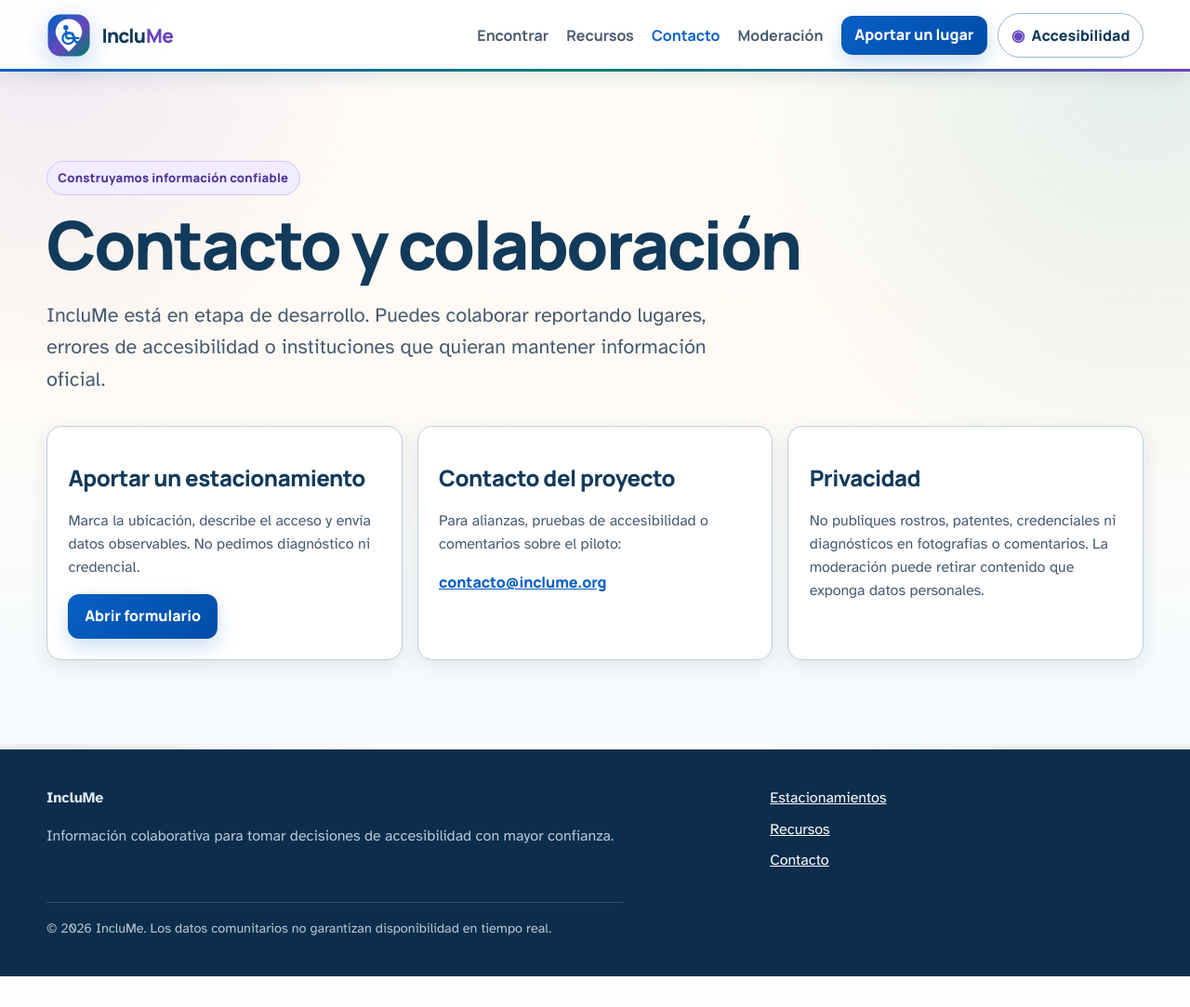
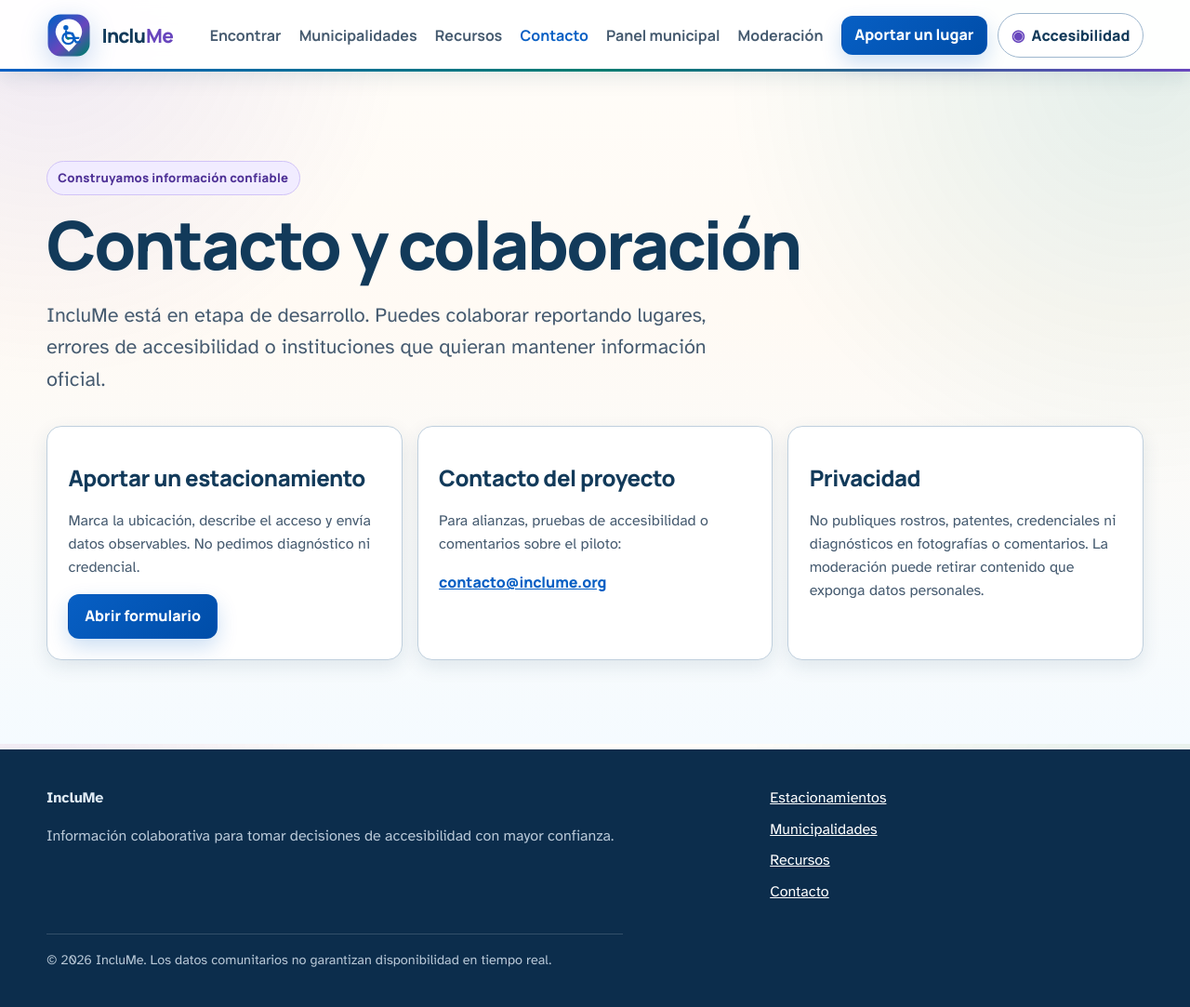
Before and after one commit to Crohnoz/IncluMe, a Django app: page /contact/ in a window 1280 px wide. Shown: the whole page at 93% size. Before the commit the page ends 1050 px from the top, so only its background shows below. Run offline with Django 5.2, Linux system fonts and the light colour scheme; a user stored in the database is signed in.

Commit message:
feat: add municipal pilot navigation

```diff
--- a/templates/base.html
+++ b/templates/base.html
@@ -51,12 +51,14 @@
             <div class="site-header__actions">
                 <nav class="desktop-nav" aria-label="Navegación principal">
                     <a href="{% url 'parking' %}" {% if current_page == 'parking' %}aria-current="page"{% endif %}>Encontrar</a>
+                    <a href="{% url 'municipalities' %}" {% if current_page == 'municipalities' %}aria-current="page"{% endif %}>Municipalidades</a>
                     <a href="{% url 'resources' %}" {% if current_page == 'resources' %}aria-current="page"{% endif %}>Recursos</a>
                     <a href="{% url 'contact' %}" {% if current_page == 'contact' %}aria-current="page"{% endif %}>Contacto</a>
                     {% if request.user.is_staff %}
+                        <a href="{% url 'municipal_dashboard' %}" {% if current_page == 'municipal_dashboard' %}aria-current="page"{% endif %}>Panel municipal</a>
                         <a href="{% url 'moderation_queue' %}" {% if current_page == 'moderation' %}aria-current="page"{% endif %}>Moderación</a>
                     {% endif %}
-                    <a class="button button--small" href="{% url 'parking' %}#aportar">Aportar un lugar</a>
+                    <a class="button button--small" href="{% url 'parking_map' %}#aportar">Aportar un lugar</a>
                 </nav>
 
                 <button class="accessibility-button" id="accessibility-button" type="button" aria-haspopup="dialog" aria-controls="accessibility-dialog" aria-label="Abrir preferencias de accesibilidad">
@@ -67,12 +69,14 @@
                     <summary>Menú</summary>
                     <nav aria-label="Navegación móvil">
                         <a href="{% url 'parking' %}">Encontrar estacionamiento</a>
+                        <a href="{% url 'municipalities' %}">Para municipalidades</a>
                         <a href="{% url 'resources' %}">Recursos</a>
                         <a href="{% url 'contact' %}">Contacto</a>
                         {% if request.user.is_staff %}
+                            <a href="{% url 'municipal_dashboard' %}">Panel municipal</a>
                             <a href="{% url 'moderation_queue' %}">Centro de moderación</a>
                         {% endif %}
-                        <a href="{% url 'parking' %}#aportar">Aportar un lugar</a>
+                        <a href="{% url 'parking_map' %}#aportar">Aportar un lugar</a>
                     </nav>
                 </details>
             </div>
@@ -99,6 +103,7 @@
             </div>
             <nav aria-label="Enlaces del pie de página">
                 <a href="{% url 'parking' %}">Estacionamientos</a>
+                <a href="{% url 'municipalities' %}">Municipalidades</a>
                 <a href="{% url 'resources' %}">Recursos</a>
                 <a href="{% url 'contact' %}">Contacto</a>
             </nav>
```
